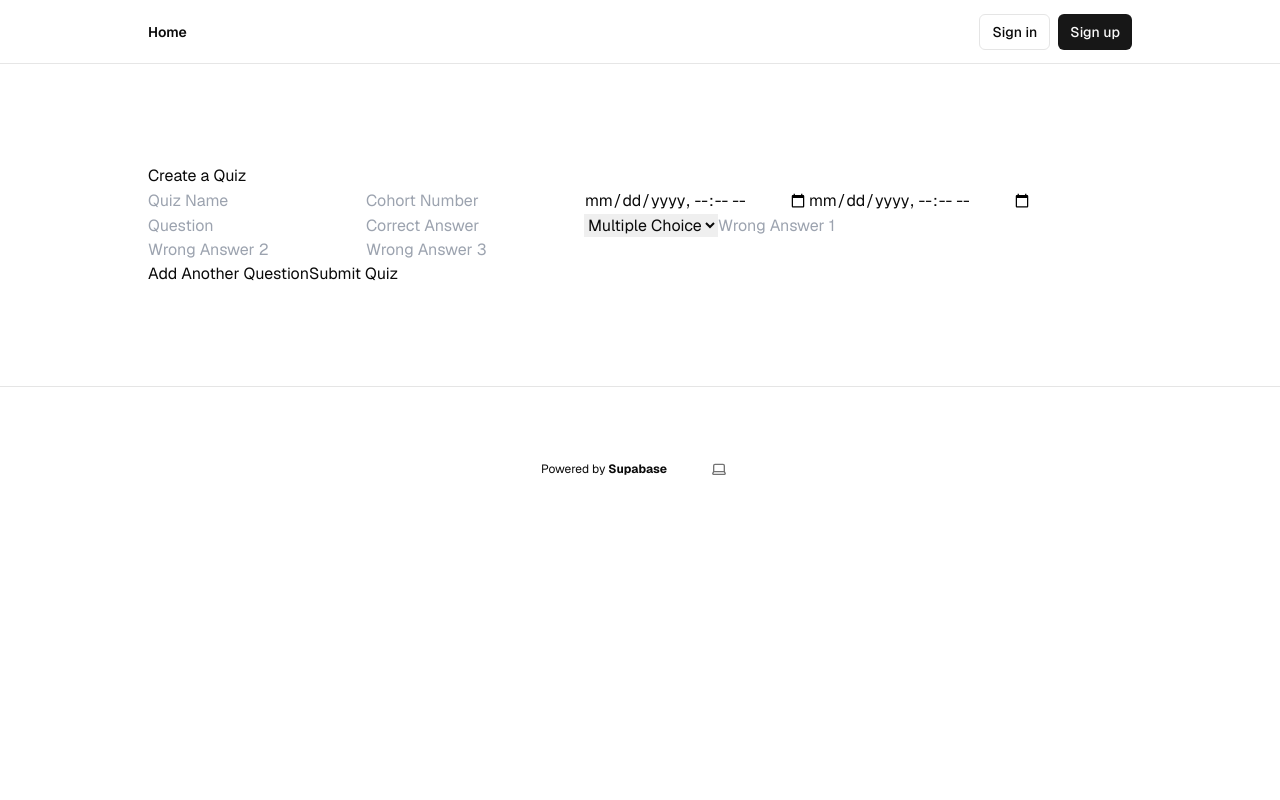
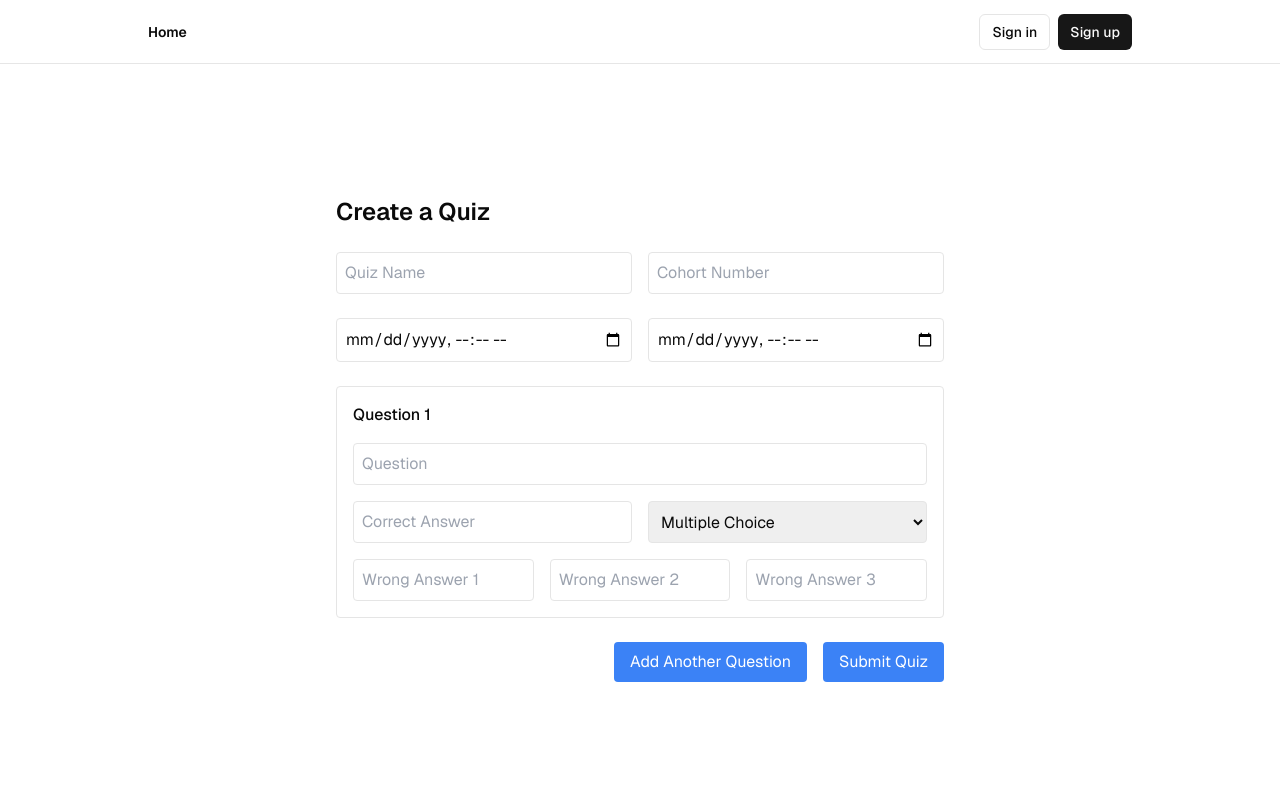
Before and after one commit to foundersandcoders/Quiz_Management_Tool, a Next.js app: page /addQuiz in a window 1280 px wide. Shown: the top 800 px of the page. Built offline with nearby package versions, Linux system fonts and the light colour scheme; no server answers; the database is empty.

Commit message:
add quiz has styles

```diff
--- a/app/addQuiz/page.tsx
+++ b/app/addQuiz/page.tsx
@@ -41,14 +41,18 @@ const AddQuiz: React.FC = () => {
     };
 
     return (
-        <form onSubmit={handleSubmit}>
-            <h1>Create a Quiz</h1>
+        <div className="min-h-screen p-8 max-w-2xl mx-auto">
+            <form onSubmit={handleSubmit} className="space-y-6">
+                <h1 className="text-2xl font-semibold mb-6">Create a Quiz</h1>
+
+                <div className="grid grid-cols-2 gap-4">
                     <input
                         type="text"
                         placeholder="Quiz Name"
                         value={quizName}
                         onChange={(e) => setQuizName(e.target.value)}
                         required
+                        className="p-2 border rounded w-full"
                     />
                     <input
                         type="text"
@@ -56,46 +60,61 @@ const AddQuiz: React.FC = () => {
                         value={quizCohort}
                         onChange={(e) => setQuizCohort(e.target.value)}
                         required
+                        className="p-2 border rounded w-full"
                     />
+                </div>
+
+                <div className="grid grid-cols-2 gap-4">
                     <input
-                type="datetime-local" //maybe local is wrong
+                        type="datetime-local"
                         placeholder="Start Time"
                         value={quizStartTime}
                         onChange={(e) => setStartTime(e.target.value)}
                         required
+                        className="p-2 border rounded w-full"
                     />
                     <input
-                type="datetime-local" // maybe local wrong
+                        type="datetime-local"
                         placeholder="Close Time"
                         value={quizCloseTime}
                         onChange={(e) => setCloseTime(e.target.value)}
                         required
+                        className="p-2 border rounded w-full"
                     />
+                </div>
+
                 {questions.map((q, index) => (
-                <div key={index}>
+                    <div key={index} className="p-4 border rounded space-y-4">
+                        <h2 className="font-medium">Question {index + 1}</h2>
+                        <div className="space-y-4">
                             <input
                                 type="text"
                                 placeholder="Question"
                                 value={q.question}
                                 onChange={(e) => handleQuestionChange(index, 'question', e.target.value)}
                                 required
+                                className="p-2 border rounded w-full"
                             />
+                            <div className="grid grid-cols-2 gap-4">
                                 <input
                                     type="text"
                                     placeholder="Correct Answer"
                                     value={q.correctAnswer}
                                     onChange={(e) => handleQuestionChange(index, 'correctAnswer', e.target.value)}
                                     required
+                                    className="p-2 border rounded w-full"
                                 />
                                 <select
                                     value={q.questionType}
                                     onChange={(e) => handleQuestionChange(index, 'questionType', e.target.value)}
+                                    className="p-2 border rounded w-full"
                                 >
                                     <option value="multiple-choice">Multiple Choice</option>
                                     <option value="code">True/False</option>
                                     <option value="short-answer">Short Answer</option>
-                        {/* types are aspirational  */}
                                 </select>
+                            </div>
+                            <div className="grid grid-cols-3 gap-4">
                                 {q.wrongAnswers.map((wrongAnswer, i) => (
                                     <input
                                         key={i}
@@ -104,13 +123,31 @@ const AddQuiz: React.FC = () => {
                                         value={wrongAnswer}
                                         onChange={(e) => handleQuestionChange(index, i.toString(), e.target.value)}
                                         required
+                                        className="p-2 border rounded w-full"
                                     />
                                 ))}
                             </div>
+                        </div>
+                    </div>
                 ))}
-            <button type="button" onClick={addQuestion}>Add Another Question</button>
-            <button type="submit">Submit Quiz</button>
+
+                <div className="flex gap-4 justify-end">
+                    <button
+                        type="button"
+                        onClick={addQuestion}
+                        className="px-4 py-2 bg-blue-500 text-white rounded hover:bg-blue-600"
+                    >
+                        Add Another Question
+                    </button>
+                    <button
+                        type="submit"
+                        className="px-4 py-2 bg-blue-500 text-white rounded hover:bg-blue-600"
+                    >
+                        Submit Quiz
+                    </button>
+                </div>
             </form>
+        </div>
     );
 };
 
```
Lines whose indentation alone changed are shown as unchanged.
